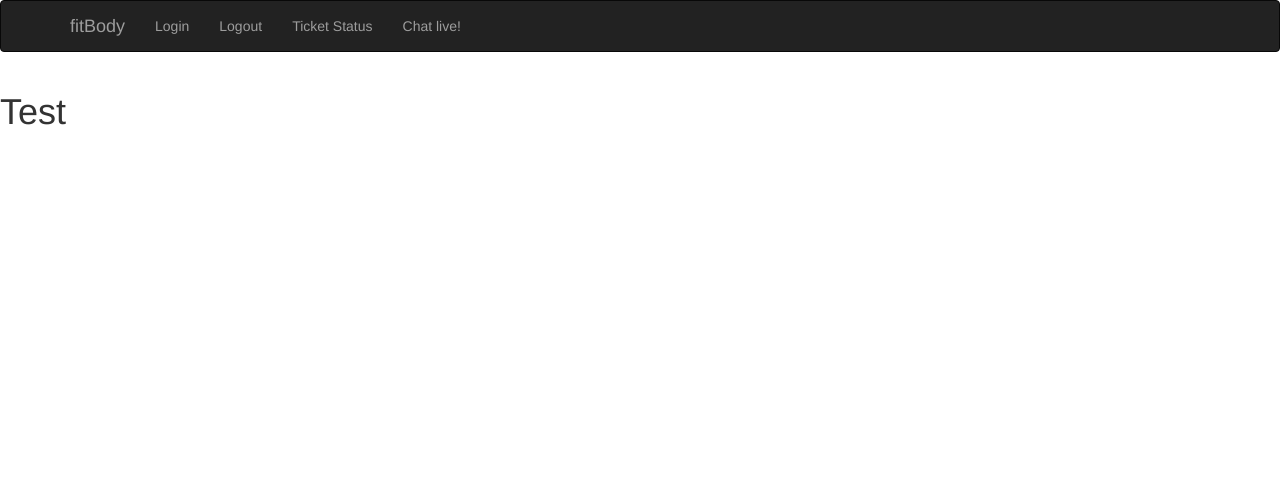
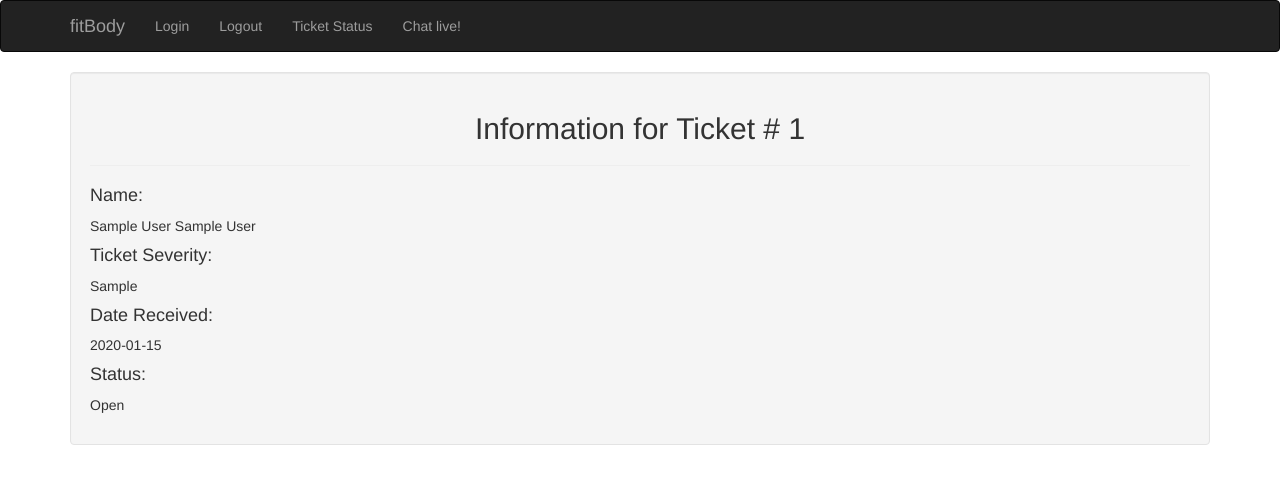
Before and after one commit to kaistullich/Ticket-System, a Flask app: template src/templates/ticket_status.html in a window 1280 px wide. Shown: the top 484 px of the page. Run offline with Flask 2, Linux system fonts and the light colour scheme; the template is opened without the code that fills it: values that come from a table or form of the project are taken from there, others are empty; tables that the repository leaves empty hold one stand-in row (values such as "Sample post"); parts of the project's set-up code (start-up, migrations or seed data) failed here and were passed over; some libraries are stand-ins or nearby versions.

Commit message:
completed layout of ticket_status.html

```diff
--- a/src/templates/ticket_status.html
+++ b/src/templates/ticket_status.html
@@ -1,5 +1,13 @@
 {% extends 'base.html' %}
 
 {% block body %}
-    <h1>Test</h1>
+    <div class="container">
+        <div class="well">
+            <h2 class="text-center">Information for Ticket # {{ ticket.ticketID }}</h2><hr>
+            <h4>Name:</h4><p>{{ customer.cust_f_name }} {{ customer.cust_l_name }}</p>
+            <h4>Ticket Severity:</h4><p>{{ ticket.tix_severity }}</p>
+            <h4>Date Received:</h4><p>{{ ticket.tix_recv_date }}</p>
+            <h4>Status:</h4><p>{{ ticket.tix_status }}</p>
+        </div>
+    </div>
 {% endblock %}
```
